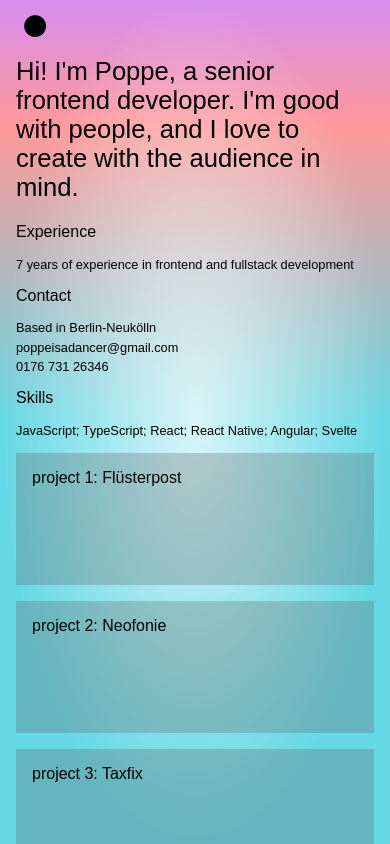
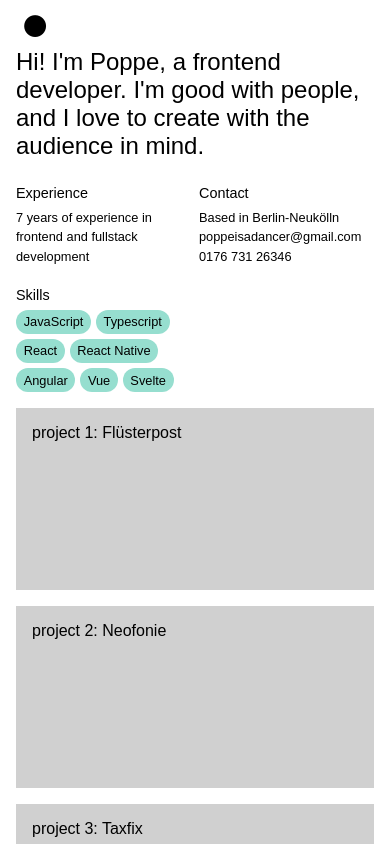
Before and after one commit to djpo/poppe-club, a SvelteKit app: page / in a window 390 px wide. Shown: the top 844 px of the page. Built offline with nearby package versions, Linux system fonts and the light colour scheme; a web font is replaced by a local one.

Commit message:
improve Main page layout; use em instead of rem; improve responsivity

```diff
--- a/src/routes/+layout.svelte
+++ b/src/routes/+layout.svelte
@@ -29,15 +29,15 @@
 		min-height: 100vh;
 		min-width: 100vw;
 	}
-
 	main {
+		margin: 0 auto;
+		box-sizing: border-box;
 		flex: 1;
 		display: flex;
 		flex-direction: column;
 		width: 100%;
-		margin: 0 auto;
-		box-sizing: border-box;
-		padding: 1rem;
+		max-width: 1440px;
+		padding: 1em;
 	}
 
 	/* footer {
@@ -47,11 +47,9 @@
 		align-items: center;
 		padding: 12px;
 	}
-
 	footer a {
 		font-weight: bold;
 	}
-
 	@media (min-width: 480px) {
 		footer {
 			padding: 12px 0;
--- a/src/routes/+page.svelte
+++ b/src/routes/+page.svelte
@@ -17,11 +17,12 @@
 
 	<div>
 		<h1>
-			Hi! I'm Poppe, a senior frontend developer. I'm good with people, and I love to create with
-			the audience in mind.
+			Hi! I'm Poppe, a frontend developer. I'm good with people, and I love to create with the
+			audience in mind.
 		</h1>
 	</div>
 
+	<div class="text-chunks-container">
 		<div class="main-chunk">
 			<h2>Experience</h2>
 			<p>7 years of experience in frontend and fullstack development</p>
@@ -40,7 +41,16 @@
 
 		<div class="main-chunk">
 			<h2>Skills</h2>
-		<p>JavaScript; TypeScript; React; React Native; Angular; Svelte</p>
+			<ul class="skills">
+				<p>JavaScript</p>
+				<p>Typescript</p>
+				<p>React</p>
+				<p>React Native</p>
+				<p>Angular</p>
+				<p>Vue</p>
+				<p>Svelte</p>
+			</ul>
+		</div>
 	</div>
 
 	<div class="projects">
@@ -58,6 +68,7 @@
 		</a>
 	</div>
 
+	<div class="text-chunks-container">
 		<div class="footer-chunk">
 			<h2>Poppe</h2>
 			<p>
@@ -86,18 +97,38 @@
 				Privacy policy
 			</p>
 		</div>
+	</div>
 </section>
 
 <style>
+	.text-chunks-container {
+		display: grid;
+		grid-template-columns: repeat(auto-fit, minmax(160px, 1fr));
+		gap: 0.5em;
+	}
+	.skills {
+		display: flex;
+		flex-wrap: wrap;
+		list-style: none;
+		padding: 0;
+		gap: 0.3em;
+	}
+	.skills > p {
+		background-color: var(--color-bubble);
+		border-radius: 1em;
+		padding: 0.2em 0.6em;
+	}
+	.projects {
+		margin-top: 1em;
+		margin-bottom: 1em;
+		display: grid;
+		grid-template-columns: repeat(auto-fit, minmax(21em, 1fr));
+		gap: 1em;
+	}
 	.project-thumbnail {
-		min-height: 100px;
+		min-height: 150px;
 		min-width: 100px;
 		background-color: rgba(100, 100, 100, 0.3);
-		margin-bottom: 1rem;
-		padding: 1rem;
-	}
-
-	p {
-		text-align: left;
+		padding: 1em;
 	}
 </style>
--- a/src/routes/styles.css
+++ b/src/routes/styles.css
@@ -18,17 +18,19 @@
 		Cantarell, 'Open Sans', 'Helvetica Neue', sans-serif;
 	--font-body-1: 'DM Sans Variable';
 	--font-mono: 'Fira Mono', monospace;
-	--color-bg-0: rgb(214, 142, 241);
-	--color-bg-1: rgb(255, 153, 153);
-	--color-bg-2: rgb(100, 216, 228);
-	--color-bg-translucent: rgba(255, 153, 153, 0.5);
+	--color-sherbert-0: rgb(214, 142, 241);
+	--color-sherbert-1: rgb(255, 153, 153);
+	--color-sherbert-2: rgb(100, 216, 228);
+	--color-bg-white: rgb(255, 255, 255);
+	/* --color-bg-translucent: rgba(255, 153, 153, 0.5); */
 	--color-theme-1: white;
 	--color-theme-2: fuchsia;
 	--color-text: rgb(0, 0, 0);
+	--color-bubble: rgb(150, 222, 207);
 	--gray-box-background: rgba(175, 175, 175, 0.35);
 	--gray-box-border: rgba(255, 255, 255, 0.6);
-	--column-width: 42rem;
-	--column-margin-top: 4rem;
+	--column-width: 42em;
+	--column-margin-top: 4em;
 
 	font-family: var(--font-body-1), var(--font-body-default);
 	color: var(--color-text);
@@ -38,43 +40,52 @@ body {
 	min-height: 100vh;
 	margin: 0;
 	background-attachment: fixed;
-	background-color: var(--color-bg-1);
+	background-color: var(--color-bg-white);
 	background-size: 100vw 100vh;
-	background-image: radial-gradient(
+	/* background-image: radial-gradient(
 			50% 50% at 50% 50%,
 			rgba(255, 255, 255, 0.75) 0%,
 			rgba(255, 255, 255, 0) 100%
 		),
-		linear-gradient(180deg, var(--color-bg-0) 0%, var(--color-bg-1) 15%, var(--color-bg-2) 50%);
+		linear-gradient(
+			180deg,
+			var(--color-sherbert-0) 0%,
+			var(--color-sherbert-1) 15%,
+			var(--color-sherbert-2) 50%
+		); */
 }
 
 h1,
 h2,
-p {
+p,
+ul {
 	font-weight: 400;
 	text-align: left;
+	margin: 0;
 }
-
 p {
-	font-size: 0.8rem;
-	line-height: 1.5;
+	font-size: 0.7em;
+	line-height: 1.3;
 }
-
 a {
 	color: var(--color-theme-1);
 	text-decoration: none;
 }
-
 a:hover {
 	text-decoration: underline;
 }
 
 h1 {
-	font-size: 1.6rem;
+	margin-top: 0.5em;
+	margin-bottom: 0.5em;
+	font-size: 1.5em;
+	font-weight: 500;
 }
-
 h2 {
-	font-size: 1rem;
+	margin-top: 0.9em;
+	margin-bottom: 0.5em;
+	font-weight: 500;
+	font-size: 0.9em;
 }
 
 pre {
@@ -90,7 +101,7 @@ pre {
 
 .text-column {
 	display: flex;
-	max-width: 48rem;
+	max-width: 48em;
 	flex: 0.6;
 	flex-direction: column;
 	justify-content: center;
@@ -103,26 +114,36 @@ button,
 	font-size: inherit;
 	font-family: inherit;
 }
-
 button:focus:not(:focus-visible) {
 	outline: none;
 }
-
 .btn {
 	color: inherit;
 	text-decoration: none !important;
 }
-
 .btn-1 {
-	padding: 0.2rem 0.5rem;
+	padding: 0.2em 0.5em;
 }
 
+@media (min-width: 380px) {
+	p {
+		font-size: 0.8em;
+		line-height: 1.5;
+	}
+}
 @media (min-width: 720px) {
 	h1 {
-		font-size: 3rem;
+		font-size: 2.2em;
+		font-weight: 600;
+		margin-right: 10%;
 	}
 	h2 {
-		font-size: 1.5rem;
+		font-size: 1em;
+	}
+}
+@media (min-width: 1080px) {
+	h1 {
+		font-size: 3em;
 	}
 }
 
```
Lines whose indentation alone changed are shown as unchanged.
